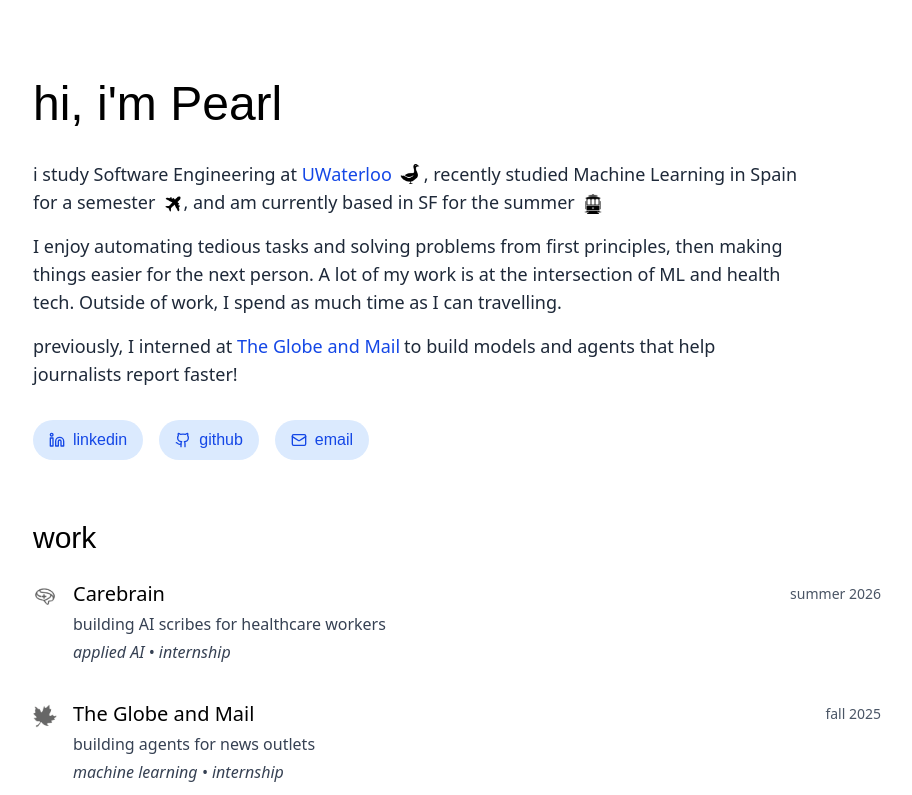
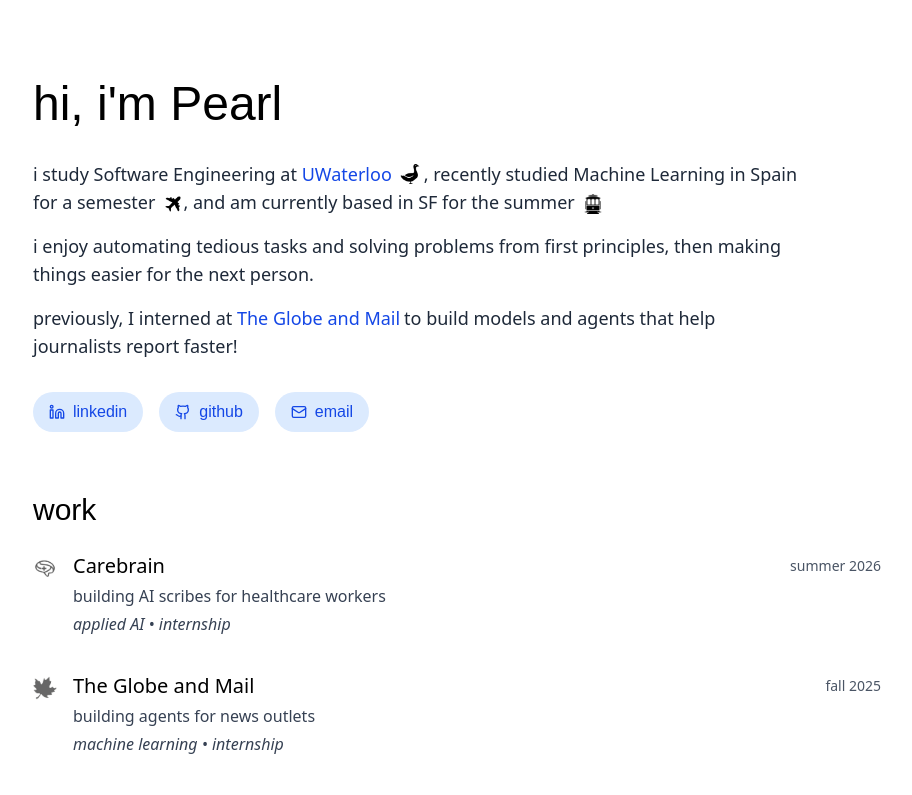
Before and after one commit to pearl-natalia/Personal-Website-2025, a Next.js app: page / in a window 1280 px wide. Shown: the top 795 px of the page, without its empty margins (183-1095 px from the left). Built offline with nearby package versions, Linux system fonts and the light colour scheme; a web font is replaced by a local one.

Commit message:
Fix capitalization in personal description
Corrected capitalization in personal description.

```diff
--- a/src/app/page.tsx
+++ b/src/app/page.tsx
@@ -164,10 +164,8 @@
               />
             </p>
             <p>
-              I enjoy automating tedious tasks and solving problems from
-              first principles, then making things easier for the next person. A lot
-              of my work is at the intersection of ML and health tech. Outside
-              of work, I spend as much time as I can travelling.
+              i enjoy automating tedious tasks and solving problems from
+              first principles, then making things easier for the next person.
             </p>
             <p>
               previously, I interned at{" "}
```
